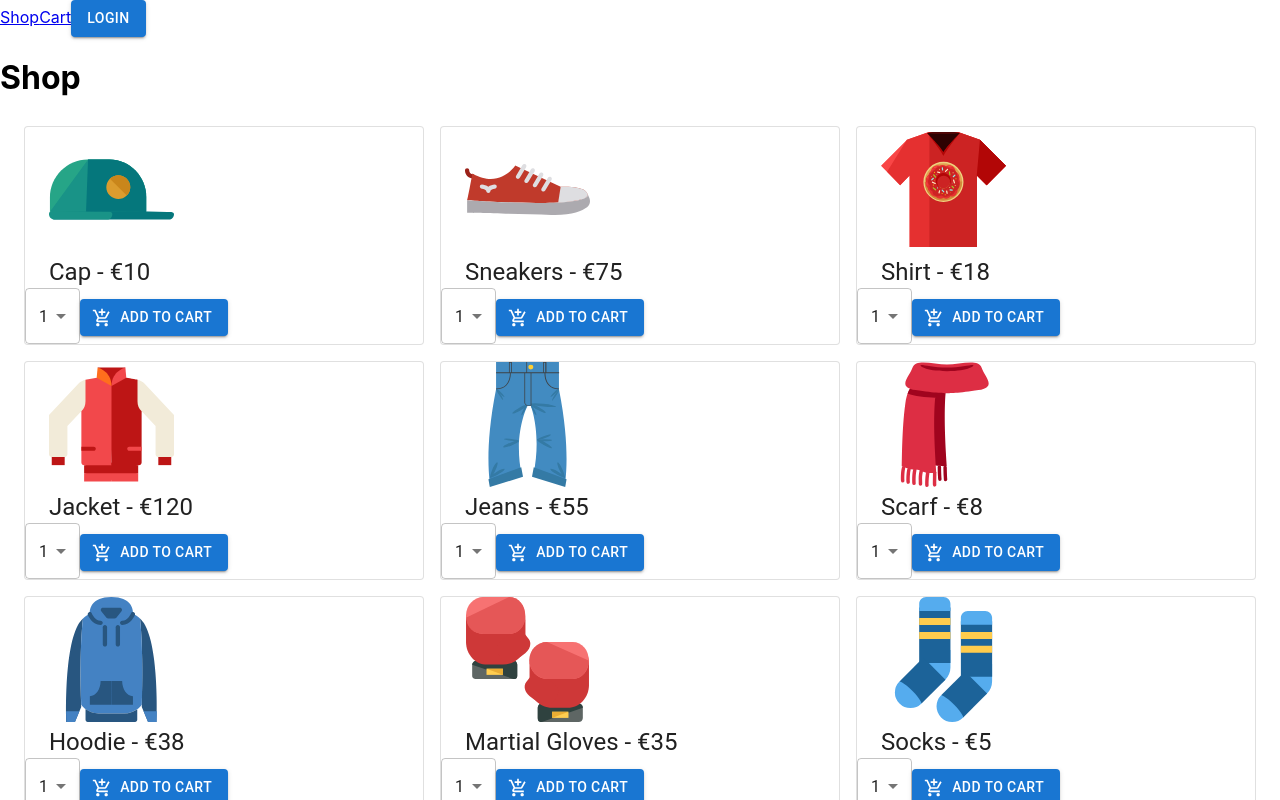
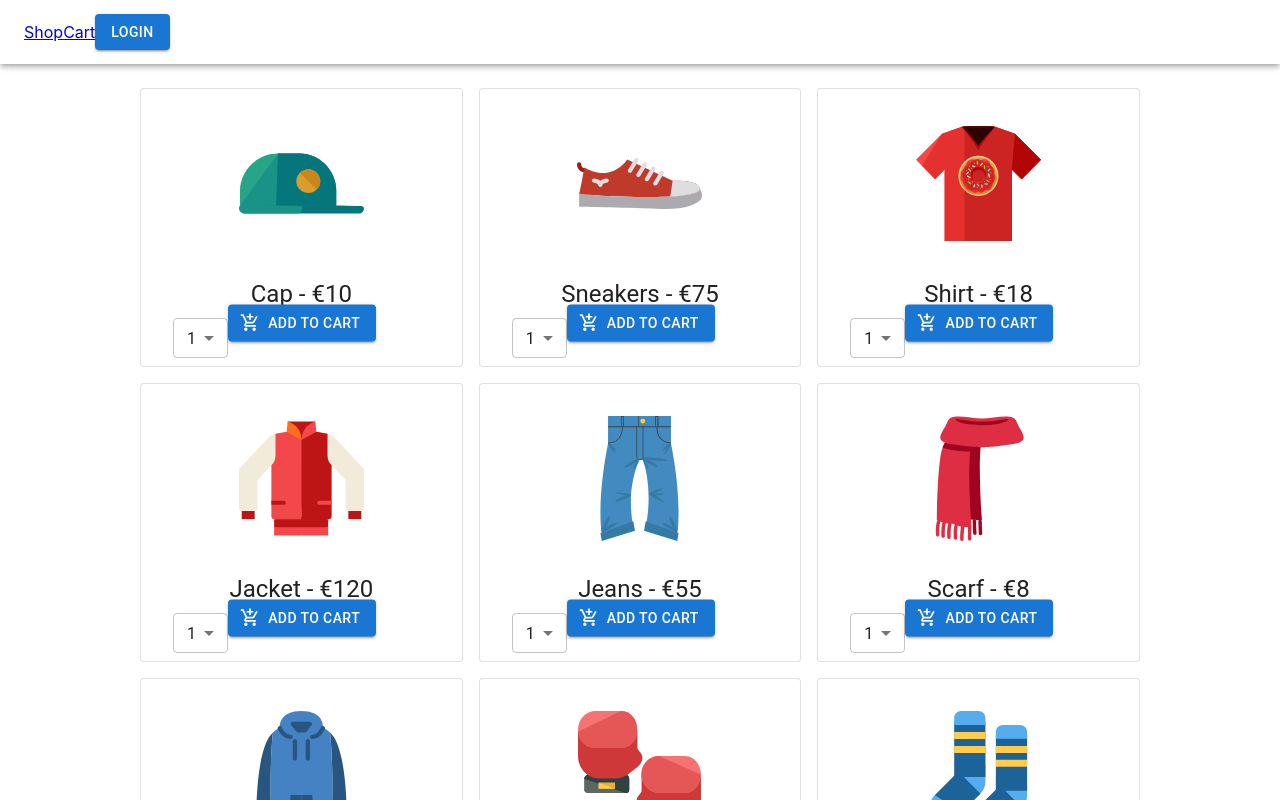
Before and after one commit to toqvist/JAVA21-AJS-slutprojekt-Tobias-Ahlqvist, a React (Vite) app: page / in a window 1280 px wide. Shown: the top 800 px of the page. Built offline with nearby package versions, Linux system fonts and the light colour scheme.

Commit message:
Styled grid, cards, shop

```diff
--- /dev/null
+++ b/src/App.css
@@ -0,0 +1,15 @@
+.nav {
+    background-color: white;
+    color:white;
+}
+
+.select {
+    height: 2.5rem;
+}
+
+.add-to-cart-button {
+
+}
+
+.product-card {
+}
--- a/src/App.jsx
+++ b/src/App.jsx
@@ -6,6 +6,8 @@ import Nav from './components/Nav'
 import { ProductsProvider } from './contexts/ProductsContext';
 import { CartProvider } from './contexts/CartContext'
 import { UserProvider } from './contexts/UserContext'
+
+import Box from '@mui/material/Box'
 
 function App() {
 
@@ -17,13 +19,19 @@ function App() {
         <CartProvider>
           <UserProvider>
 
+
             <Router>
               <Nav />
-              <Routes>
-                <Route path='/' element={<Shop />} />
-                <Route path='/cart' element={<Cart />} />
-              </Routes>
+
+              <Box marginTop={8}>
+                <Routes>
+                  <Route path='/' element={<Shop />} />
+                  <Route path='/cart' element={<Cart />} />
+                </Routes>
+              </Box>
+
             </Router>
+
 
           </UserProvider>
         </CartProvider>
--- a/src/components/Nav.jsx
+++ b/src/components/Nav.jsx
@@ -4,16 +4,25 @@ import { useState, useContext } from 'react'
 import MiniCart from './MiniCart'
 import Login from './Login'
 import UserContext from '../contexts/UserContext'
+import AppBar from '@mui/material/AppBar'
+import Toolbar from '@mui/material/Toolbar'
+
+import IconButton from '@mui/material/IconButton'
+import MenuIcon from '@mui/icons-material/Menu'
 
 export default function Nav() {
 
   const { user } = useContext(UserContext)
 
   return (
-    <nav>
+
+    <AppBar position="fixed" className="nav" sx={{backgroundColor: 'white' }}>
+
+      <Toolbar>
         <Link to='/'>
           Shop
         </Link>
+
         <Link to='/cart'>
           Cart
         </Link>
@@ -25,6 +34,7 @@ export default function Nav() {
           :
           <Login />
         }
-    </nav >
+      </Toolbar>
+    </AppBar>
   )
 }
--- a/src/components/Product.jsx
+++ b/src/components/Product.jsx
@@ -1,6 +1,5 @@
 import React, { useRef } from 'react'
 
-import Card from '@mui/material/Card'
 
 import Box from '@mui/material/Box'
 import Container from '@mui/material/Container'
@@ -12,27 +11,33 @@ import Button from '@mui/material/Button'
 import Typography from '@mui/material/Typography'
 import AddShoppingCartIcon from '@mui/icons-material/AddShoppingCart';
 
+import Card from '@mui/material/Card'
+import CardContent from '@mui/material/CardContent'
+import CardMedia from '@mui/material/CardMedia'
+import CardActions from '@mui/material/CardActions'
+
 export default function Product({ product, addToCart }) {
 
     let quantity = useRef(1)
 
     return (
-        <div>
-            <Card variant="outlined" >
-                <Container>
-                    <img width="125px" src={product.img} />
-                </Container>
-                <Container>
-                    <Typography variant="h5" component="h2">
+        <Card variant="outlined">
+            <Box sx={{ maxWidth: 340, display:'flex', justifyContent: 'center', mt: '10%'}}>
+                <CardMedia
+                    style={{ height: 125, width: 125 }}
+                    component="img"
+                    image={product.img} />
+            </Box>
+
+
+
+            <Typography variant="h5" component="h2" sx={{ maxWidth: 340, display:'flex', justifyContent: 'center', mt: '10%' }}>
                 {product.name} - €{product.price}
             </Typography>
-                    <Typography variant="body1" component="p">
 
-                    </Typography>
-                </Container>
-
-
-                <Select defaultValue={1}>
+            <CardActions>
+                <Container className="add-to-cart" >
+                    <Select defaultValue={1} className="select" sx={{maxHeight: '2.5rem'}}>
                         <MenuItem value={1}>1</MenuItem>
                         <MenuItem value={2}>2</MenuItem>
                         <MenuItem value={3}>3</MenuItem>
@@ -43,14 +48,14 @@ export default function Product({ product, addToCart }) {
                         <MenuItem value={8}>8</MenuItem>
                         <MenuItem value={9}>9</MenuItem>
                     </Select>
-
                     <Button onClick={() => addToCart(product, quantity.current)}
                         variant="contained"
-                    startIcon={<AddShoppingCartIcon />}>
+                        startIcon={<AddShoppingCartIcon />}
+                        sx={{transform:' translateY(-45%)'}}>
                         Add to cart</Button>
+                </Container>
+            </CardActions>
 
         </Card>
-
-        </div >
     )
 }
--- a/src/components/Shop.jsx
+++ b/src/components/Shop.jsx
@@ -10,22 +10,20 @@ export default function Shop() {
 
   const products = useContext(ProductsContext);
 
-  const {addToCart} = useContext(CartContext)
+  const { addToCart } = useContext(CartContext)
 
 
   return (
-    <div>
-      <h1>Shop</h1>
-      <Box paddingY={1} paddingX={3}>
+
+    <Box paddingY={3} paddingX={3} sx={{ maxWidth: 1000, display: 'flex', margin: 'auto' }} >
       <Grid container spacing={2} >
         {products.map(product =>
-            <Grid  item key={product.id} xs={12} sm={6} md={4}>
+          <Grid item key={product.id} xs={12} sm={6} md={4}>
             <Product product={product} addToCart={addToCart} />
           </Grid>
         )}
       </Grid>
     </Box>
-      {/* <button onClick={() => addToCart()}>butt</button> */}
-    </div>
+
   )
 }
--- a/src/main.jsx
+++ b/src/main.jsx
@@ -2,6 +2,7 @@ import React from 'react'
 import ReactDOM from 'react-dom/client'
 import App from './App'
 import './index.css'
+import './App.css'
 
 ReactDOM.createRoot(document.getElementById('root')).render(
   <React.StrictMode>
```
Also changed, not shown: src/components/MiniCart.jsx (line endings or trailing spaces). Lines whose indentation alone changed are shown as unchanged.
